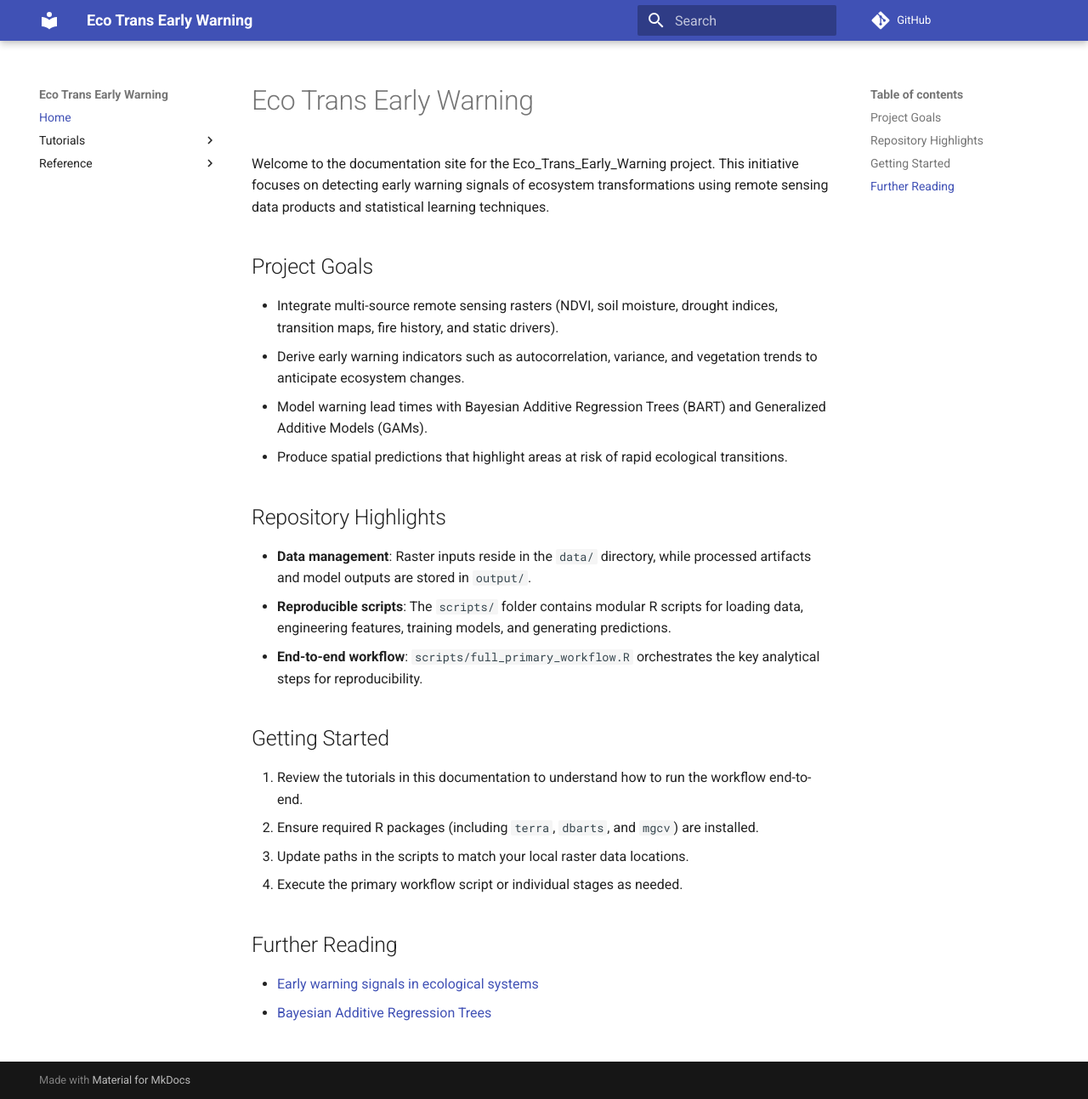
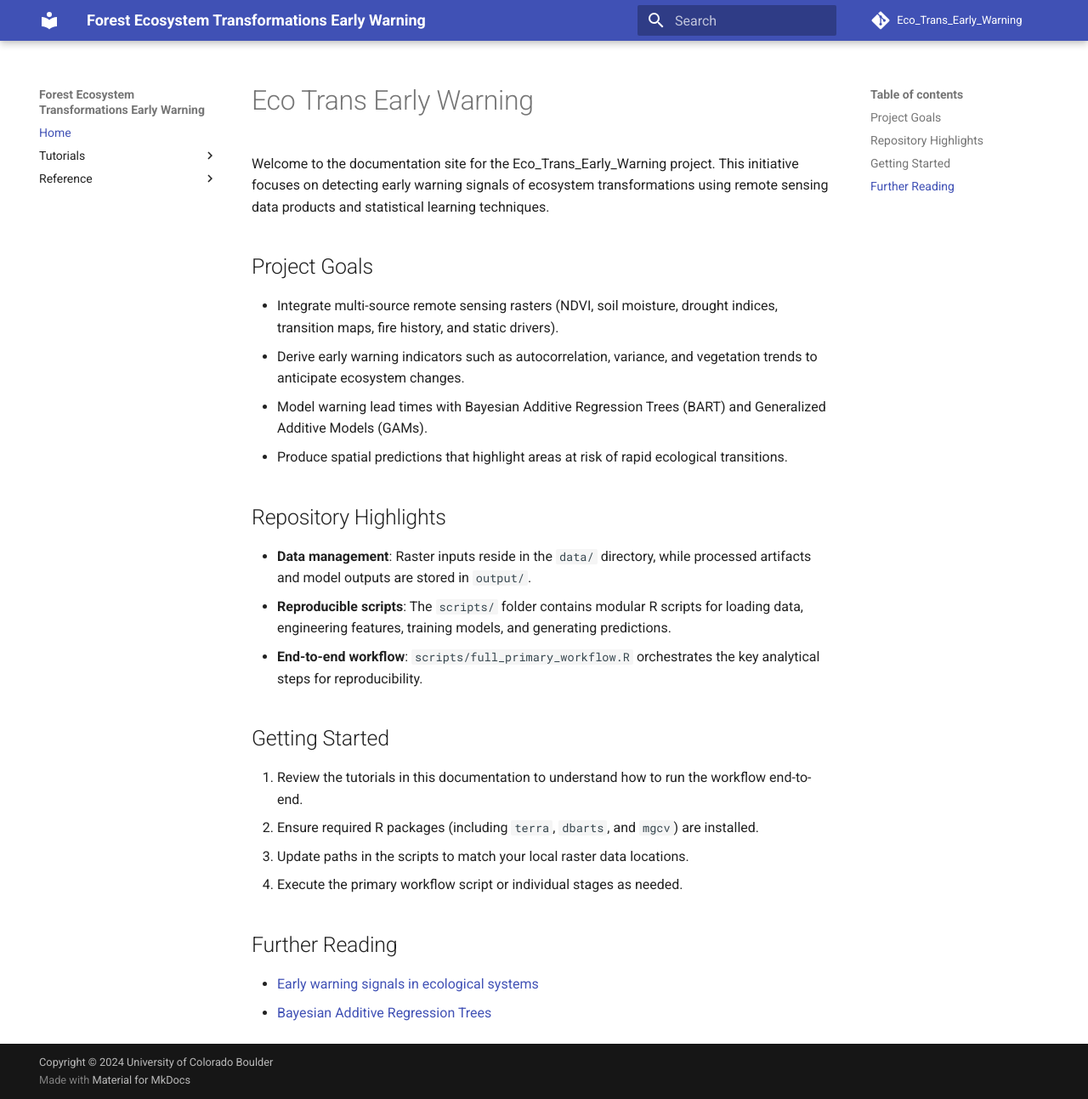
Before and after one commit to Chathu84/Eco_Trans_Early_Warning, an MkDocs documentation site: the page built from docs/index.md, in a window 1280 px wide and 1293 px high. Shown: the whole window at 85% size. Built offline with MkDocs 1.6.1 and Material for MkDocs 9.7.7, drawn with Linux system fonts in a browser that asks for light colours; comment, search, counter and statistics services are not loaded.

Commit message:
Update mkdocs.yml

```diff
--- a/mkdocs.yml
+++ b/mkdocs.yml
@@ -1,7 +1,18 @@
-site_name: Eco Trans Early Warning
+site_name: Forest Ecosystem Transformations Early Warning
 site_author: Nayani Ilangakoon
 repo_url: https://github.com/eco-trans/Eco_Trans_Early_Warning
 site_description: Documentation for the Eco_Trans_Early_Warning remote sensing workflow.
+
+
+# Repository
+repo_name: Eco_Trans_Early_Warning
+repo_url: https://github.com/eco-trans/Eco_Trans_Early_Warning
+edit_uri: edit/main/docs/
+# Copyright
+copyright: 'Copyright &copy; 2024 University of Colorado Boulder'
+
+
+
 theme:
   name: material
 nav:
```
